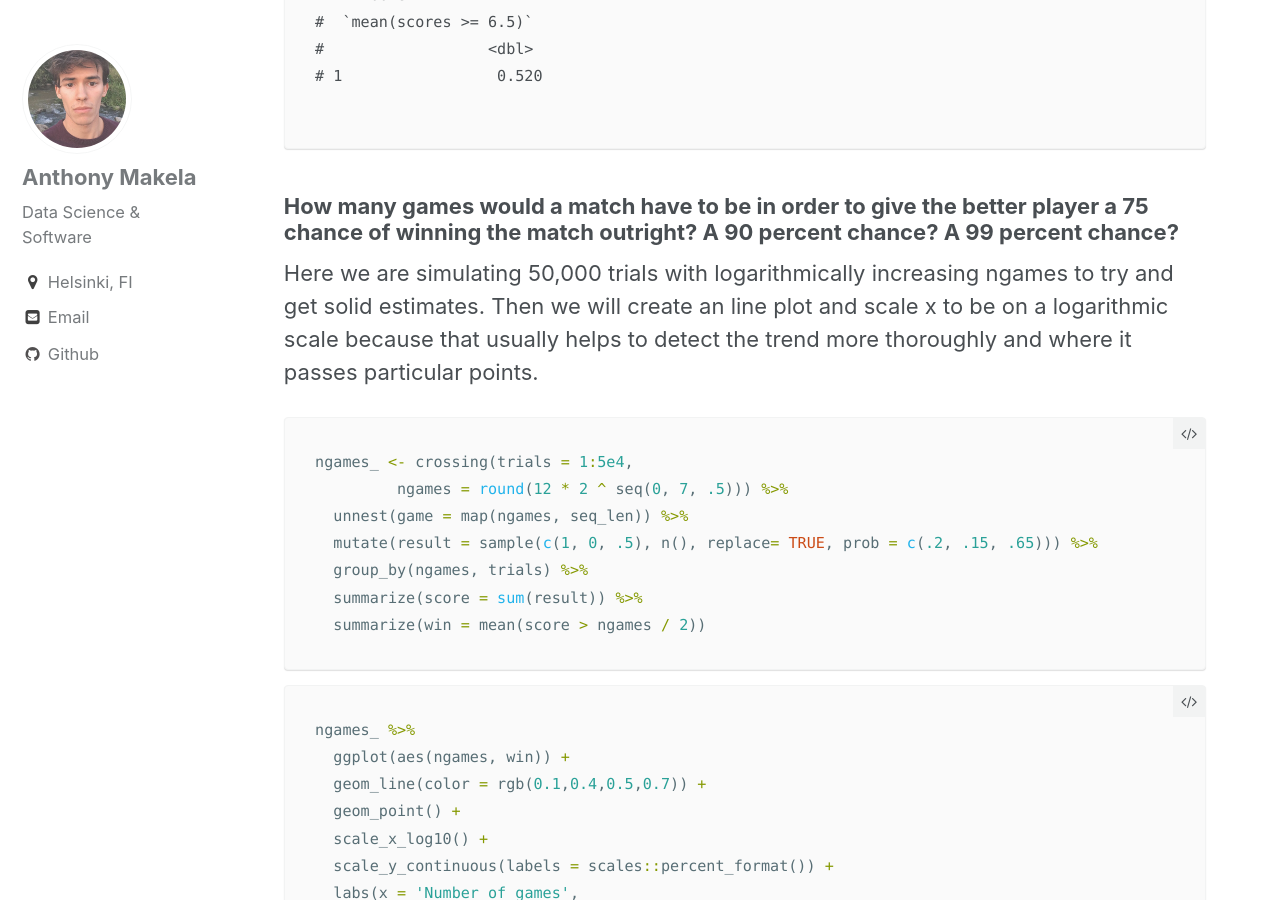
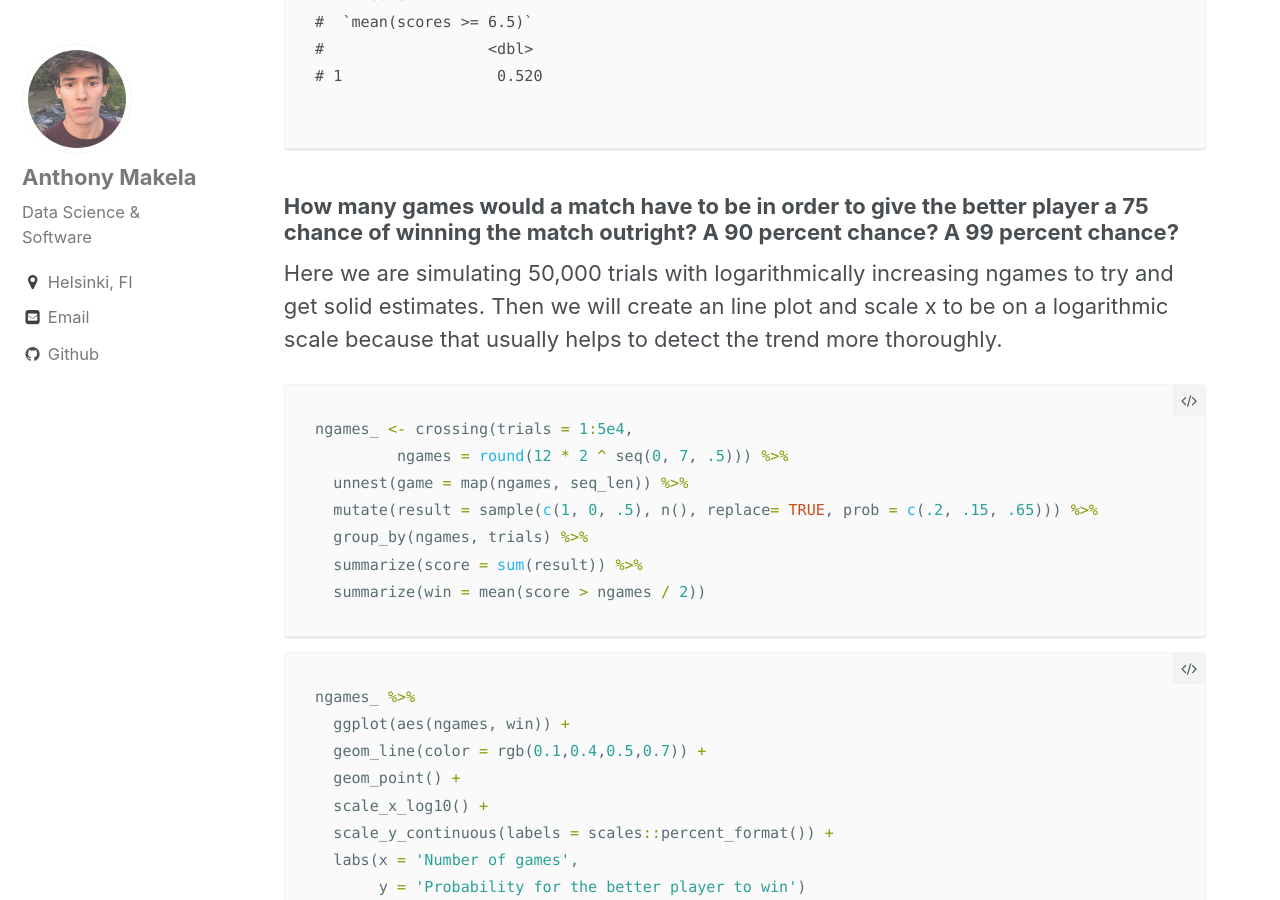
Before and after one commit to anthonymakela/anthonymakela.github.io, a Jekyll site: the page built from _posts/2018-12-25-The-Riddler-Simulations.md, in a window 1280 px wide and 900 px high, scrolled down 2537 px. Built offline with Jekyll 4.4.1, drawn with Linux system fonts in a browser that asks for light colours; nearby versions of some CDN libraries; formulas are drawn with MathJax 3.

Commit message:
The Riddler

````diff
--- a/_posts/2018-12-25-The-Riddler-Simulations.md
+++ b/_posts/2018-12-25-The-Riddler-Simulations.md
@@ -71,7 +71,7 @@ scores %>%
 
 ### How many games would a match have to be in order to give the better player a 75 chance of winning the match outright? A 90 percent chance? A 99 percent chance?
 
-Here we are simulating 50,000 trials with logarithmically increasing ngames to try and get solid estimates. Then we will create an line plot and scale x to be on a logarithmic scale because that usually helps to detect the trend more thoroughly and where it passes particular points.
+Here we are simulating 50,000 trials with logarithmically increasing ngames to try and get solid estimates. Then we will create an line plot and scale x to be on a logarithmic scale because that usually helps to detect the trend more thoroughly.
 
 ``` r
 ngames_ <- crossing(trials = 1:5e4,
````
